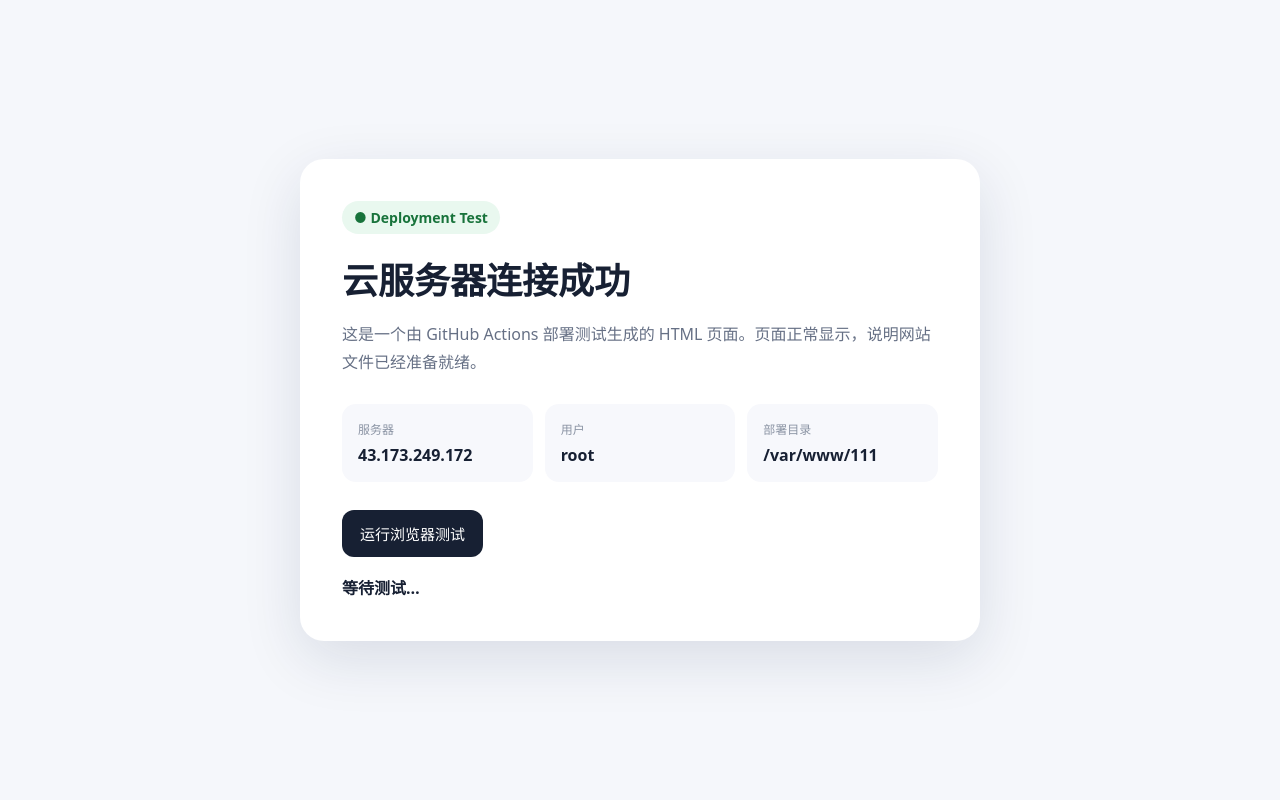
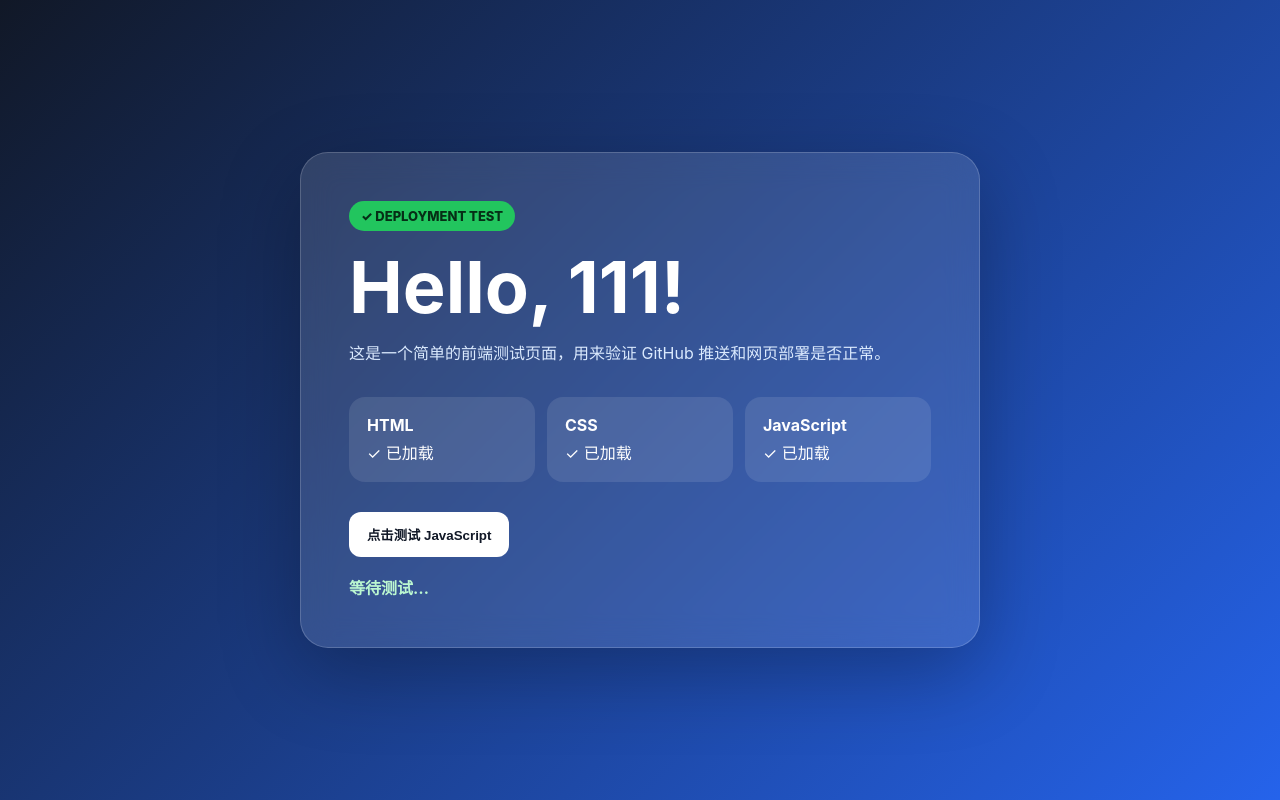
Before and after one commit to leoleoleo88888/111, a plain HTML site: page index.html in a window 1280 px wide. Drawn offline with Linux system fonts and the light colour scheme.

Commit message:
test: update frontend demo page

```diff
--- a/index.html
+++ b/index.html
@@ -3,34 +3,40 @@
 <head>
   <meta charset="UTF-8">
   <meta name="viewport" content="width=device-width, initial-scale=1.0">
-  <title>云服务器连接测试</title>
+  <title>111 · Frontend Test</title>
   <style>
-    *{box-sizing:border-box}body{margin:0;font-family:system-ui,-apple-system,BlinkMacSystemFont,"Segoe UI",sans-serif;background:#f5f7fb;color:#172033;display:grid;place-items:center;min-height:100vh}
-    .card{width:min(92%,680px);background:#fff;border-radius:24px;padding:42px;box-shadow:0 18px 60px rgba(20,35,70,.12)}
-    .badge{display:inline-block;padding:7px 12px;border-radius:999px;background:#e9f8ef;color:#18733b;font-weight:700;font-size:14px}
-    h1{margin:18px 0 10px;font-size:36px}.desc{color:#667085;line-height:1.7}
-    .grid{display:grid;grid-template-columns:repeat(3,1fr);gap:12px;margin:28px 0}.item{padding:16px;background:#f7f8fc;border-radius:14px}.label{font-size:12px;color:#8a93a3}.value{margin-top:6px;font-weight:700}
-    button{border:0;border-radius:12px;padding:13px 18px;background:#172033;color:white;font-size:15px;cursor:pointer}button:hover{opacity:.9}
-    #status{margin-top:18px;font-weight:600}
+    *{box-sizing:border-box}
+    body{margin:0;min-height:100vh;display:grid;place-items:center;font-family:Inter,system-ui,-apple-system,BlinkMacSystemFont,"Segoe UI",sans-serif;background:linear-gradient(135deg,#111827,#2563eb);color:#fff}
+    .card{width:min(680px,92vw);padding:48px;border-radius:28px;background:rgba(255,255,255,.12);backdrop-filter:blur(16px);box-shadow:0 24px 80px rgba(0,0,0,.28);border:1px solid rgba(255,255,255,.18)}
+    .tag{display:inline-block;padding:7px 12px;border-radius:999px;background:#22c55e;color:#062e16;font-weight:800;font-size:13px}
+    h1{font-size:clamp(40px,8vw,72px);line-height:1;margin:20px 0 14px}
+    p{color:#dbeafe;line-height:1.8}
+    .checks{display:grid;grid-template-columns:repeat(3,1fr);gap:12px;margin:30px 0}
+    .check{padding:18px;border-radius:16px;background:rgba(255,255,255,.1)}
+    .check strong{display:block;margin-bottom:5px}
+    button{border:0;padding:13px 18px;border-radius:12px;background:#fff;color:#111827;font-weight:800;cursor:pointer}
+    button:hover{transform:translateY(-1px)}
+    #result{margin-top:18px;color:#bbf7d0;font-weight:700}
+    @media(max-width:560px){.card{padding:30px}.checks{grid-template-columns:1fr}}
   </style>
 </head>
 <body>
   <main class="card">
-    <span class="badge">● Deployment Test</span>
-    <h1>云服务器连接成功</h1>
-    <p class="desc">这是一个由 GitHub Actions 部署测试生成的 HTML 页面。页面正常显示，说明网站文件已经准备就绪。</p>
-    <section class="grid">
-      <div class="item"><div class="label">服务器</div><div class="value">43.173.249.172</div></div>
-      <div class="item"><div class="label">用户</div><div class="value">root</div></div>
-      <div class="item"><div class="label">部署目录</div><div class="value">/var/www/111</div></div>
+    <span class="tag">✓ DEPLOYMENT TEST</span>
+    <h1>Hello, 111!</h1>
+    <p>这是一个简单的前端测试页面，用来验证 GitHub 推送和网页部署是否正常。</p>
+    <section class="checks">
+      <div class="check"><strong>HTML</strong>✓ 已加载</div>
+      <div class="check"><strong>CSS</strong>✓ 已加载</div>
+      <div class="check"><strong>JavaScript</strong>✓ 已加载</div>
     </section>
-    <button onclick="check()">运行浏览器测试</button>
-    <div id="status">等待测试…</div>
+    <button onclick="runTest()">点击测试 JavaScript</button>
+    <div id="result">等待测试…</div>
   </main>
   <script>
-    function check(){
-      document.getElementById('status').textContent =
-        '✓ HTML / CSS / JavaScript 均正常运行 · ' + new Date().toLocaleString('zh-CN');
+    function runTest(){
+      document.getElementById('result').textContent =
+        '✓ JavaScript 运行正常 · ' + new Date().toLocaleString('zh-CN');
     }
   </script>
 </body>
```
